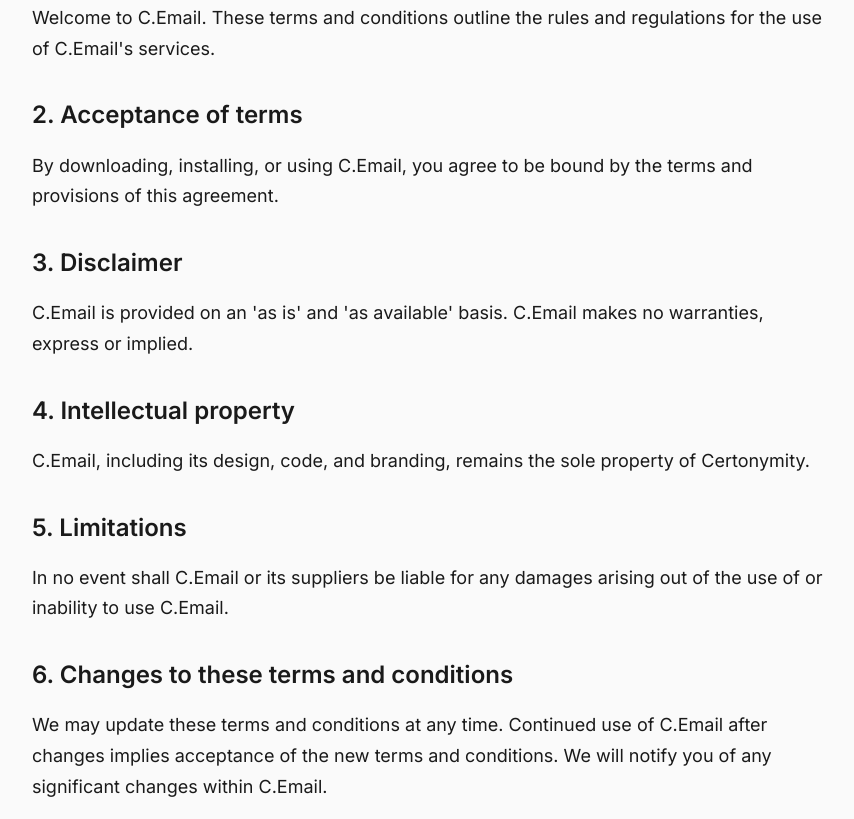
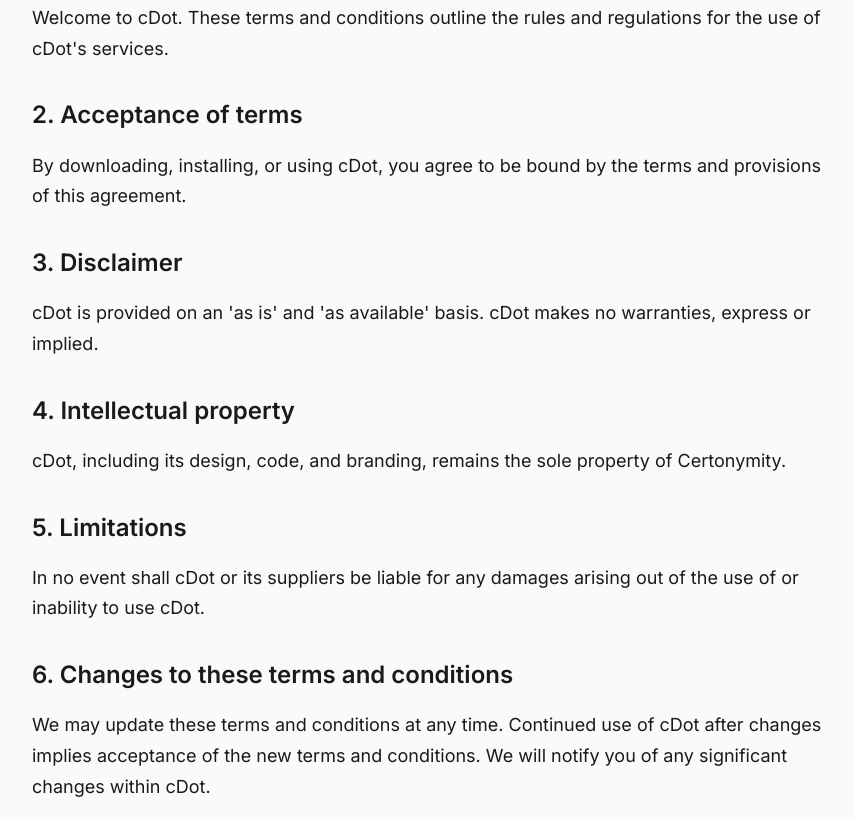
Before and after one commit to Certonymics/website, a plain HTML site: page public/terms.html in a window 1280 px wide. Shown: the part 321-1140 px from the top of the page, without its empty margins (208-1062 px from the left). Drawn offline with Linux system fonts and the light colour scheme.

Commit message:
change c.email to c.dot

```diff
--- a/terms.html
+++ b/public/terms.html
@@ -3,8 +3,8 @@
   <head>
     <meta charset="UTF-8" />
     <meta name="viewport" content="width=device-width, initial-scale=1.0" />
-    <meta name="description" content="Terms and conditions for C.Email" />
-    <title>Terms and Conditions - C.Email</title>
+    <meta name="description" content="Terms and conditions for cDot" />
+    <title>Terms and Conditions - cDot</title>
     <link rel="preconnect" href="https://fonts.googleapis.com" />
     <link rel="preconnect" href="https://fonts.gstatic.com" crossorigin />
     <link
@@ -76,40 +76,40 @@
 
           <h2>1. Introduction</h2>
           <p>
-            Welcome to C.Email. These terms and conditions outline the rules and
-            regulations for the use of C.Email's services.
+            Welcome to cDot. These terms and conditions outline the rules and
+            regulations for the use of cDot's services.
           </p>
 
           <h2>2. Acceptance of terms</h2>
           <p>
-            By downloading, installing, or using C.Email, you agree to be bound
+            By downloading, installing, or using cDot, you agree to be bound
             by the terms and provisions of this agreement.
           </p>
 
           <h2>3. Disclaimer</h2>
           <p>
-            C.Email is provided on an 'as is' and 'as available' basis. C.Email
+            cDot is provided on an 'as is' and 'as available' basis. cDot
             makes no warranties, express or implied.
           </p>
 
           <h2>4. Intellectual property</h2>
           <p>
-            C.Email, including its design, code, and branding, remains the sole
+            cDot, including its design, code, and branding, remains the sole
             property of Certonymity.
           </p>
 
           <h2>5. Limitations</h2>
           <p>
-            In no event shall C.Email or its suppliers be liable for any damages
-            arising out of the use of or inability to use C.Email.
+            In no event shall cDot or its suppliers be liable for any damages
+            arising out of the use of or inability to use cDot.
           </p>
 
           <h2>6. Changes to these terms and conditions</h2>
           <p>
             We may update these terms and conditions at any time. Continued use
-            of C.Email after changes implies acceptance of the new terms and
+            of cDot after changes implies acceptance of the new terms and
             conditions. We will notify you of any significant changes within
-            C.Email.
+            cDot.
           </p>
 
           <h2>7. Contact information</h2>
```
Also changed, not shown: public/index.html (renamed from index.html, +5 -5 lines), public/privacy.html (renamed from privacy.html, +11 -11 lines), public/apple-touch-icon.png (renamed from apple-touch-icon.png), public/assets/logo.svg (renamed from assets/logo.svg), public/favicon-96x96.png (renamed from favicon-96x96.png), public/favicon.ico (renamed from favicon.ico), public/favicon.svg (renamed from favicon.svg), public/script.js (renamed from script.js), public/site.webmanifest (renamed from site.webmanifest), public/styles.css (renamed from styles.css), public/web-app-manifest-192x192.png (renamed from web-app-manifest-192x192.png), public/web-app-manifest-512x512.png (renamed from web-app-manifest-512x512.png), public/well-known/microsoft-identity-association.json (renamed from .well-known/microsoft-identity-association.json), 3 other files.
